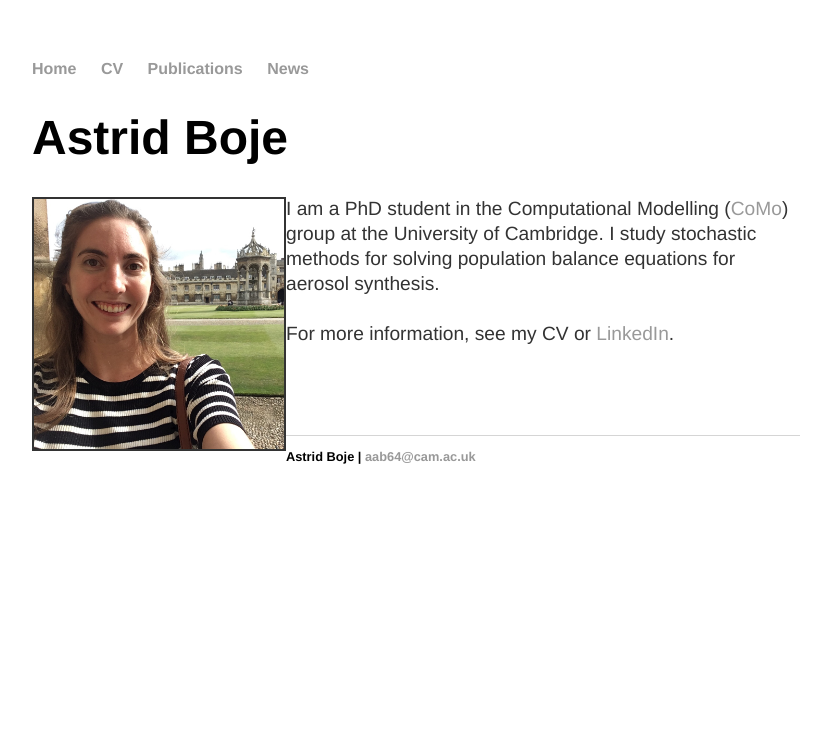
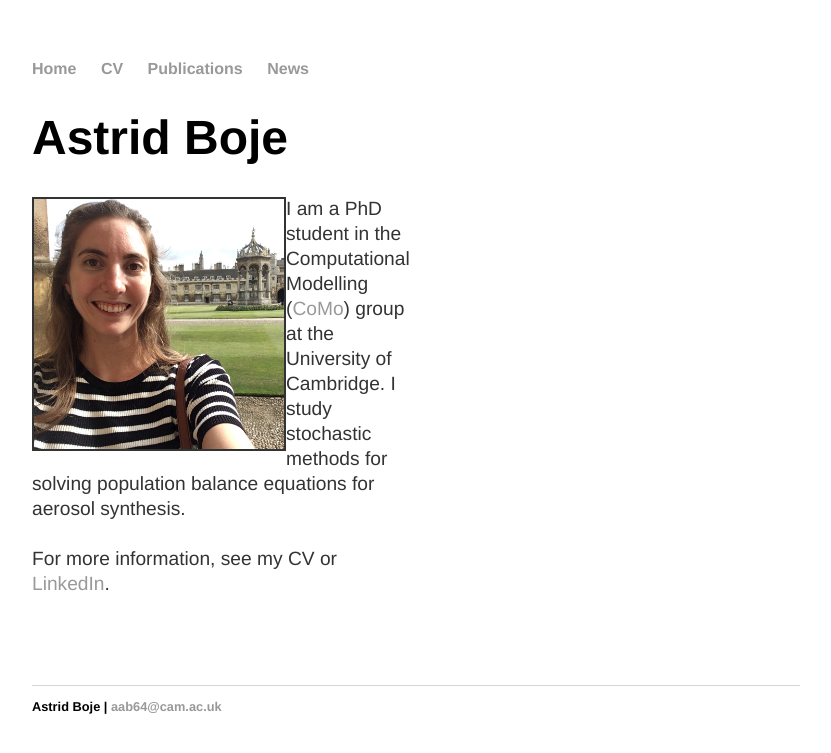
Before and after one commit to aab64/aab64.github.io, a Jekyll site: the page built from index.html, in a window 1280 px wide. Shown: the top 753 px of the page, without its empty margins (224-1055 px from the left). Built offline with Jekyll 4.4.1, drawn with Linux system fonts in a browser that asks for light colours.

Commit message:
Update index.html

```diff
--- a/index.html
+++ b/index.html
@@ -11,7 +11,7 @@ title: Astrid Boje | PhD Student | CoMo Group | University of Cambridge
 	<p>
 		<img src="/images/Me_in_Cam.jpg" height="auto" width="250px" border="2px solid grey" style="float: left;">
 	</p>
-	<p>
+	<p style="max-width: 50%;">
 		I am a PhD student in the Computational Modelling (<a href="http://como.ceb.cam.ac.uk/index.php?Page=People&Section=aab64">CoMo</a>)
 		group at the University of Cambridge. I study stochastic methods for solving population balance equations for aerosol synthesis.
 		<br/>
```
